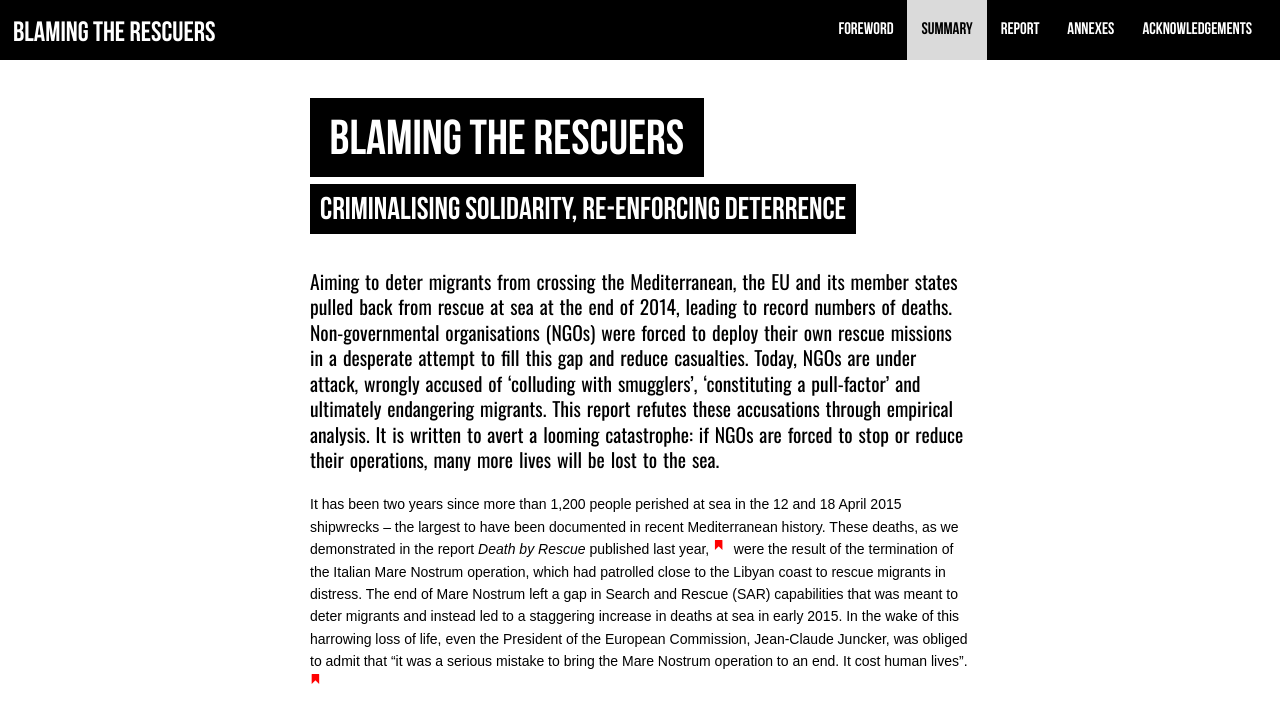
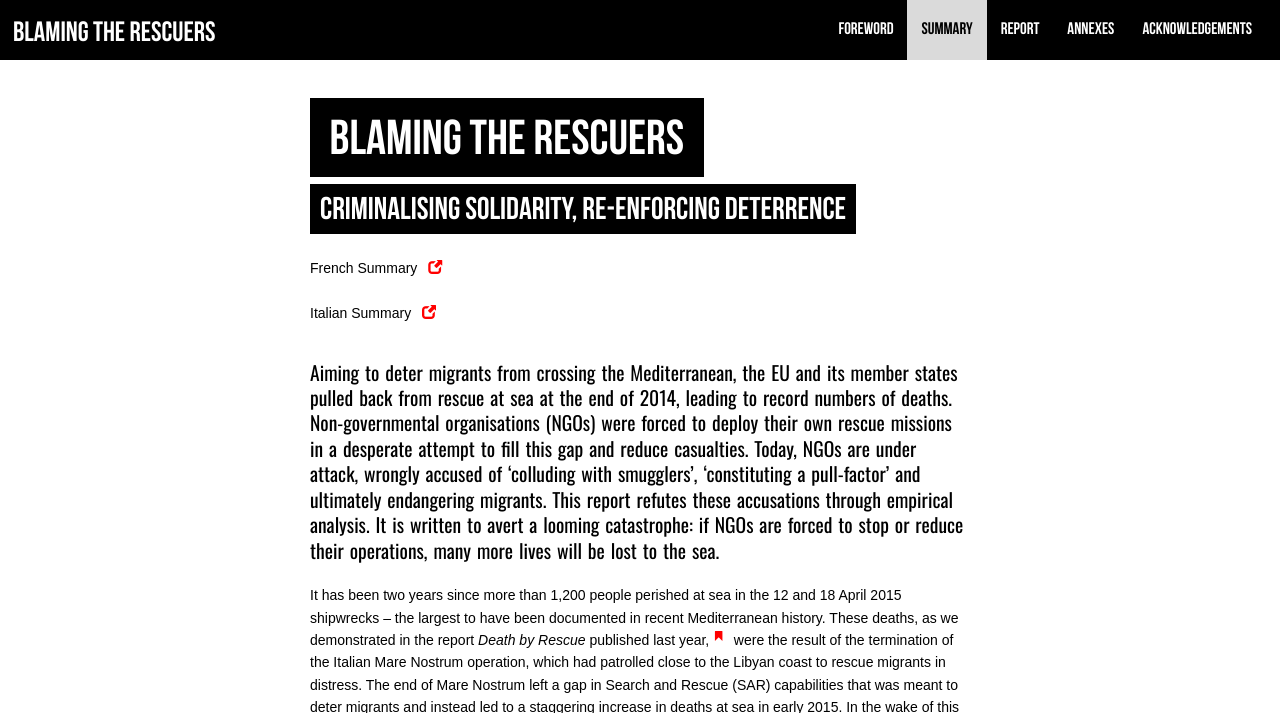
Before and after one commit to lorenzocharles/blaming-the-rescuers, a Jekyll site: the page built from index.html, in a window 1280 px wide and 900 px high, scrolled down 865 px, cut to the strip 0-713 px from the top of the window. Built offline with Jekyll 4.4.1, drawn with Linux system fonts in a browser that asks for light colours.

Commit message:
Italian and French Summary

```diff
--- a/index.html
+++ b/index.html
@@ -30,6 +30,13 @@ permalink: /
             <span class="h3-heading" style="margin-top:.5rem;background-color:black;color:white; text-align: left; padding-bottom: 5px;">CRIMINALISING SOLIDARITY, RE-ENFORCING DETERRENCE</span>
           </h3>
         </div>
+
+        <p style="margin-top:1.5rem;">
+            {% include annex-block.html file='Blamingtherescuers_summary_French_upload.pdf' title='French Summary' %}
+        </p>
+        <p>
+            {% include annex-block.html file='Blamingtherescuers_summary_Italian_upload.pdf' title='Italian Summary' %}
+        </p>
 
 <!-- BOLD TEXT -->
         <div class="box">
```
Also changed, not shown: 2 other files.
